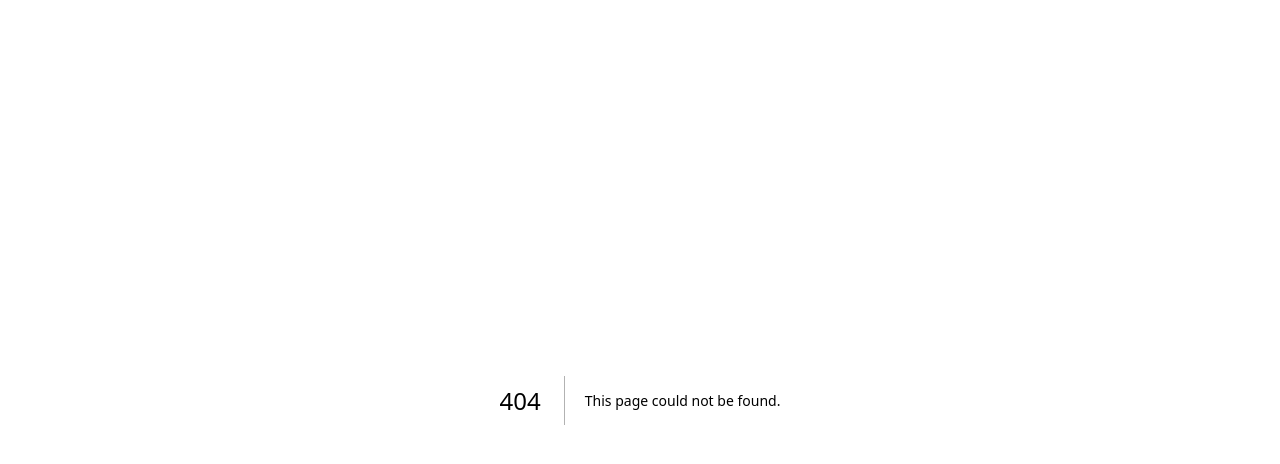
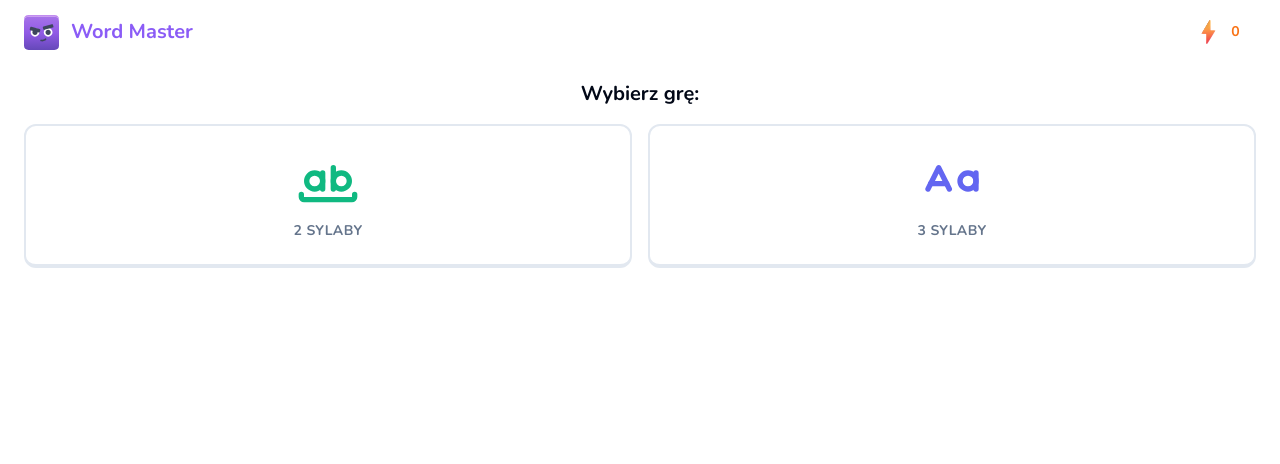
Before and after one commit to ChrisKlp/word-master, a Next.js app: page /game in a window 1280 px wide. Before the commit this address had no page. Shown: the top 464 px of the page. Built offline with nearby package versions, Linux system fonts and the light colour scheme.

Commit message:
Create game button

```diff
--- a/src/app/(intro)/page.tsx
+++ b/src/app/(intro)/page.tsx
@@ -15,7 +15,7 @@ export default function Home() {
         Ucz się, ćwicz i doskonal swoją edukację z Word Master
       </h1>
       <Button asChild variant="secondary" className="w-full max-w-[400px]">
-        <Link href={routes.games}>Zacznij grę</Link>
+        <Link href={routes.game}>Zacznij grę</Link>
       </Button>
     </div>
   );
--- /dev/null
+++ b/src/app/game/page.tsx
@@ -0,0 +1,20 @@
+import { CaseSensitive } from 'lucide-react';
+
+import GameButton from '@/components/game-button';
+import MainLayout from '@/components/main-layout';
+import { Button } from '@/components/ui/button';
+
+export default function Home() {
+  return (
+    <MainLayout>
+      <h1 className="my-4 text-center text-xl font-bold">Wybierz grę:</h1>
+      <div className="grid grid-cols-2 gap-4">
+        <GameButton title="2 sylaby" />
+        <GameButton
+          title="3 sylaby"
+          icon={<CaseSensitive className="size-16 stroke-indigo-500" />}
+        />
+      </div>
+    </MainLayout>
+  );
+}
--- a/src/app/games/page.tsx
+++ /dev/null
@@ -1,9 +0,0 @@
-import MainLayout from '@/components/main-layout';
-
-export default function Home() {
-  return (
-    <MainLayout>
-      <div className="grid justify-center">game</div>
-    </MainLayout>
-  );
-}
--- /dev/null
+++ b/src/components/game-button.tsx
@@ -0,0 +1,26 @@
+import { WholeWord } from 'lucide-react';
+import { ReactNode } from 'react';
+
+import { Button } from '@/components/ui/button';
+import { cn } from '@/lib/utils';
+
+type GameButtonProps = {
+  title: string;
+  icon?: ReactNode;
+  variant?: 'primary' | 'secondary';
+};
+
+export default function GameButton({ title, icon, variant }: GameButtonProps) {
+  return (
+    <Button variant={variant} className="h-36 w-full">
+      <span className="grid justify-items-center gap-2">
+        {icon ?? (
+          <WholeWord
+            className={cn('size-16', variant ? '' : 'stroke-emerald-500')}
+          />
+        )}
+        {title}
+      </span>
+    </Button>
+  );
+}
--- a/src/components/main-layout.tsx
+++ b/src/components/main-layout.tsx
@@ -6,13 +6,13 @@ import { routes } from '@/lib/routes';
 
 export default function MainLayout({ children }: PropsWithChildren) {
   return (
-    <div className="flex min-h-dvh flex-col overflow-hidden">
+    <div className="flex h-dvh flex-col overflow-hidden">
       <header className="flex h-16 items-center justify-between px-6">
-        <Logo href={routes.games} />
+        <Logo href={routes.game} />
         <PointsButton />
       </header>
-      <main className="mb-24 grid h-full w-full flex-1 place-content-center px-8">
-        {children}
+      <main className="w-full flex-1 overflow-y-auto">
+        <div className="px-6">{children}</div>
       </main>
     </div>
   );
--- a/src/lib/routes.ts
+++ b/src/lib/routes.ts
@@ -1,5 +1,5 @@
 export const routes = {
   home: '/',
-  games: '/games',
+  game: '/game',
   shop: '/shop',
 };
```
